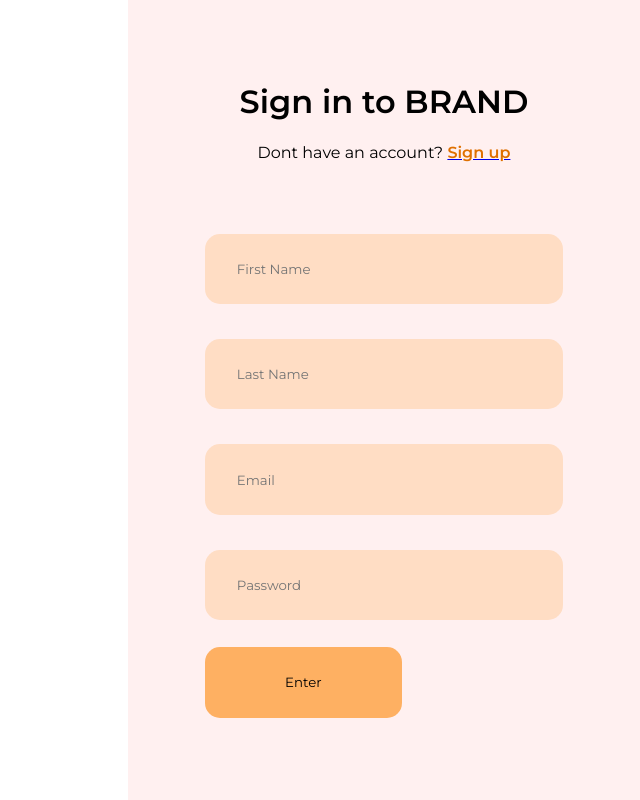
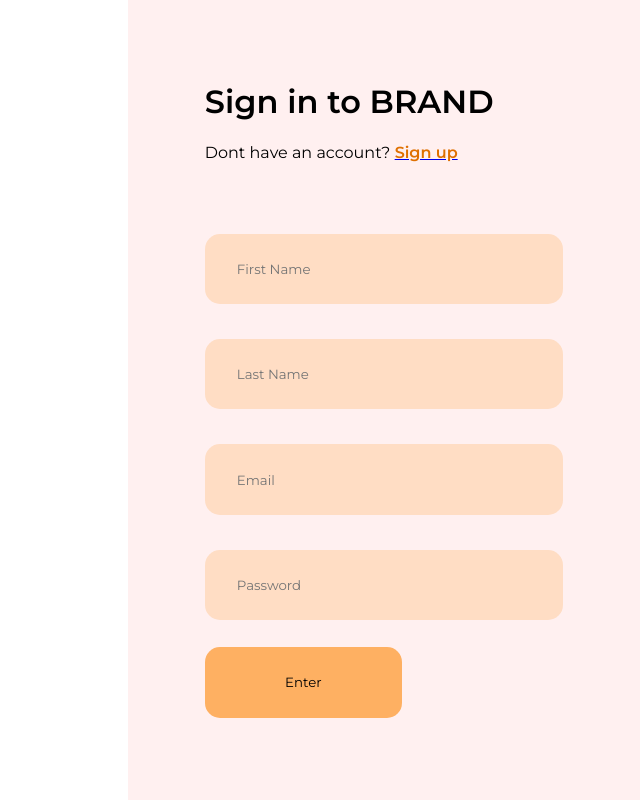
Before and after one commit to dinma-daniel/TRANZAKT, a React (Create React App) app in the folder frontend/: page / in a window 1280 px wide. Shown: the whole page, without its empty margins (640-1280 px from the left). Built offline with nearby package versions, Linux system fonts and the light colour scheme.

Commit message:
UI tweaks

```diff
--- a/frontend/package.json
+++ b/frontend/package.json
@@ -6,6 +6,7 @@
     "@testing-library/jest-dom": "^5.11.4",
     "@testing-library/react": "^11.1.0",
     "@testing-library/user-event": "^12.1.10",
+    "jsonwebtoken": "^8.5.1",
     "react": "^17.0.2",
     "react-dom": "^17.0.2",
     "react-router-dom": "5.1.1",
--- a/frontend/src/Components/signin.css
+++ b/frontend/src/Components/signin.css
@@ -52,11 +52,13 @@ input {
 
 .title {
   margin: 0;
+  text-align: left;
 }
 
 .subtitle {
   font-weight: lighter;
   margin-bottom: 4rem;
+  text-align: left;
 }
 
 b {
```
Also changed, not shown: 1 other file (tests, documents, lock files or other folders).
